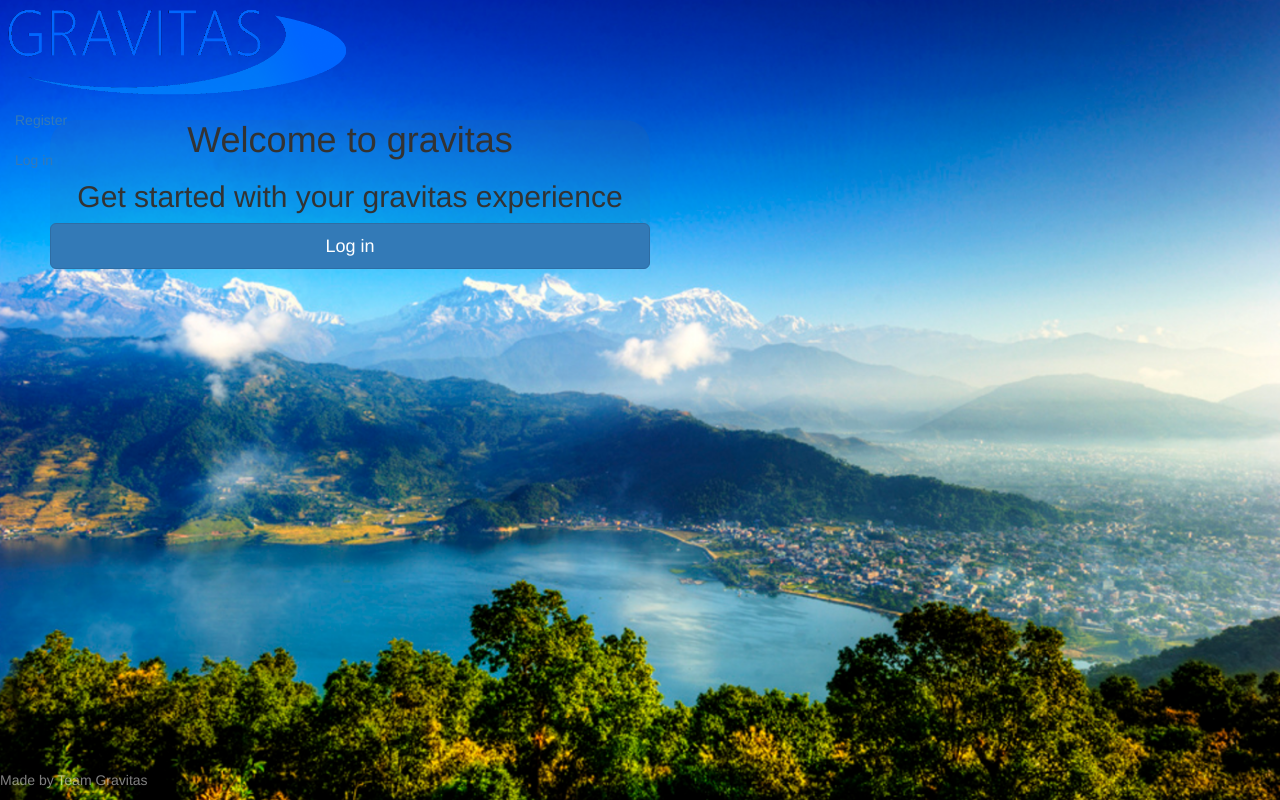
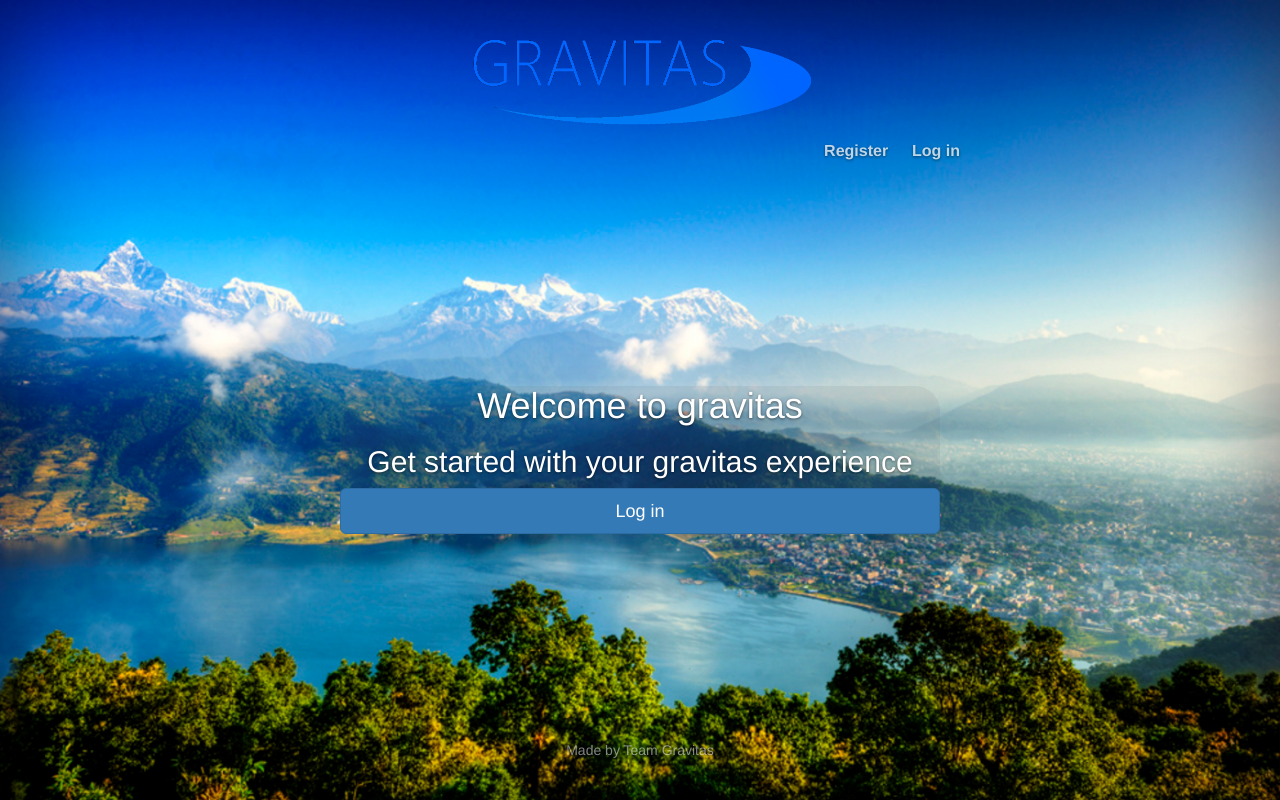
Before and after one commit to Sirikam/Gravitas, a Django app: page / in a window 1280 px wide. Run offline with Django 3.2, Linux system fonts and the light colour scheme; parts of the project's set-up code (start-up, migrations or seed data) failed here and were passed over; some libraries are stand-ins or nearby versions.

Commit message:
css changes

```diff
--- a/static/css/cover.css
+++ b/static/css/cover.css
@@ -3,6 +3,113 @@ body {
   background-image: url('../img/cover4.png');
   background-size: cover;
 }
+/*
+ * Globals
+ */
+
+/* Links */
+a,
+a:focus,
+a:hover {
+  color: #fff;
+}
+
+/* Custom default button */
+.btn-default,
+.btn-default:hover,
+.btn-default:focus {
+  color: #333;
+  text-shadow: none; /* Prevent inheritance from `body` */
+  background-color: #fff;
+  border: 1px solid #fff;
+}
+
+
+/*
+ * Base structure
+ */
+
+html,
+body {
+  height: 100%;
+  background-color: #333;
+}
+body {
+  color: #fff;
+  text-align: center;
+  text-shadow: 0 1px 3px rgba(0,0,0,.5);
+}
+
+/* Extra markup and styles for table-esque vertical and horizontal centering */
+.site-wrapper {
+  display: table;
+  width: 100%;
+  height: 100%; /* For at least Firefox */
+  min-height: 100%;
+  -webkit-box-shadow: inset 0 0 100px rgba(0,0,0,.5);
+          box-shadow: inset 0 0 100px rgba(0,0,0,.5);
+}
+.site-wrapper-inner {
+  display: table-cell;
+  vertical-align: top;
+}
+.cover-container {
+  margin-right: auto;
+  margin-left: auto;
+}
+
+/* Padding for spacing */
+.inner {
+  padding: 30px;
+}
+
+
+/*
+ * Header
+ */
+.masthead-brand {
+  margin-top: 10px;
+  margin-bottom: 10px;
+}
+
+.masthead-nav > li {
+  display: inline-block;
+}
+.masthead-nav > li + li {
+  margin-left: 20px;
+}
+.masthead-nav > li > a {
+  padding-right: 0;
+  padding-left: 0;
+  font-size: 16px;
+  font-weight: bold;
+  color: #fff; /* IE8 proofing */
+  color: rgba(255,255,255,.75);
+  border-bottom: 2px solid transparent;
+}
+.masthead-nav > li > a:hover,
+.masthead-nav > li > a:focus {
+  background-color: transparent;
+  border-bottom-color: #a9a9a9;
+  border-bottom-color: rgba(255,255,255,.25);
+}
+.masthead-nav > .active > a,
+.masthead-nav > .active > a:hover,
+.masthead-nav > .active > a:focus {
+  color: #fff;
+  border-bottom-color: #fff;
+}
+
+@media (min-width: 768px) {
+  .masthead-brand {
+    float: left;
+  }
+  .masthead-nav {
+    float: right;
+  }
+}
+
+
 
 /*
  * Cover
@@ -61,7 +168,7 @@ body {
   }
 }
 
-.maincontainer{
+.maincontainercover{
   background:rgba(100,100,100,0.1);
   border-radius: 25px;
   text-align: center;
--- a/static/css/homepage.css
+++ b/static/css/homepage.css
@@ -4,7 +4,7 @@
 
 body {
   padding-bottom: 40px;
-  background-olor: lightblue;
+  background-color: lightskyblue;
 }
 
 
@@ -51,6 +51,7 @@ body {
 .carousel .item {
   height: 500px;
   background-color: #777;
+
 }
 .carousel-inner > .item > img {
   position: absolute;
--- a/static/css/quiz.css
+++ b/static/css/quiz.css
@@ -3,10 +3,10 @@ ul {
   list-style-type: none;
 }
 .rating {
-    float:left;
+    float:none;
     width:300px;
 }
-.rating span { float:right; position:relative; }
+.rating span { float:none; position:center; }
 .rating span input {
     position:absolute;
     top:0px;
--- a/templates/staticpages/main.html
+++ b/templates/staticpages/main.html
@@ -53,7 +53,7 @@
               {% endblock %}
           </div>
           </div>
-          <div class="maincontainer">
+          <div class="maincontainercover">
           {% block content %}
           {% endblock %}
           </div>
```
